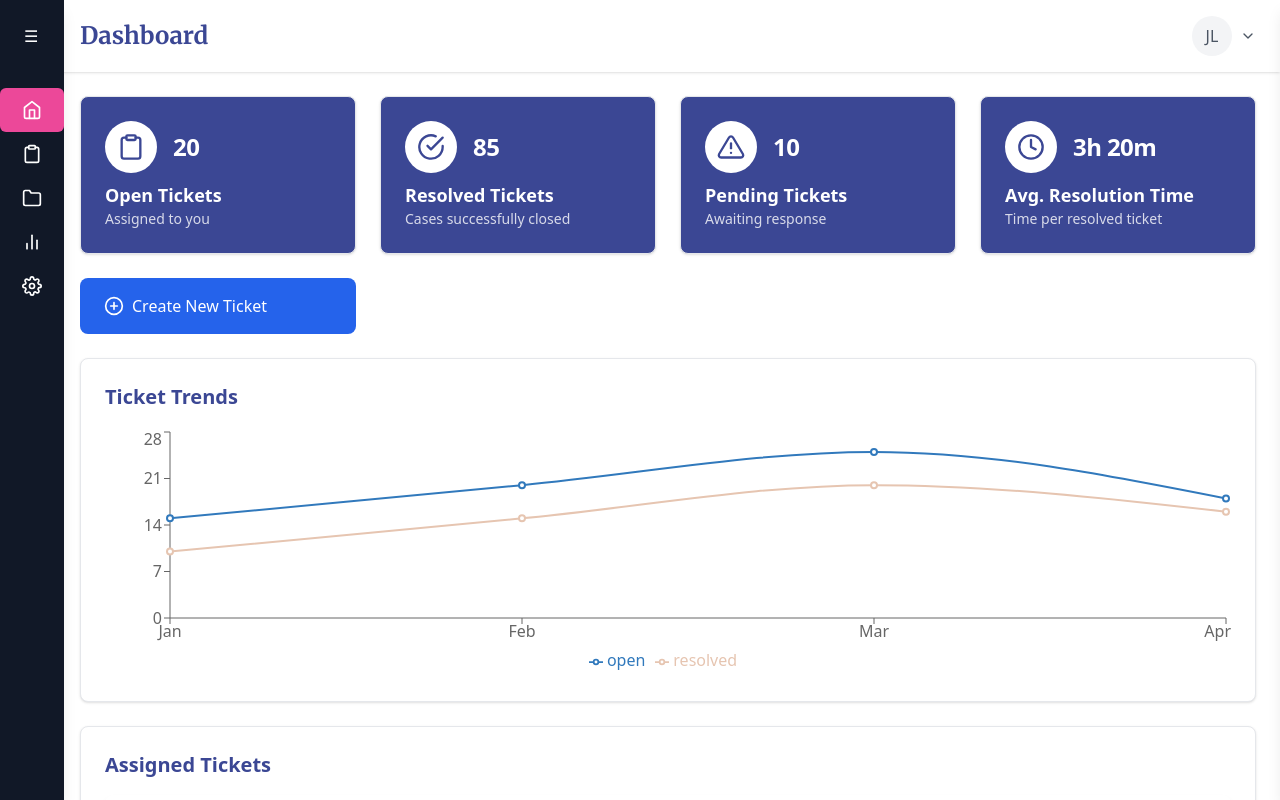
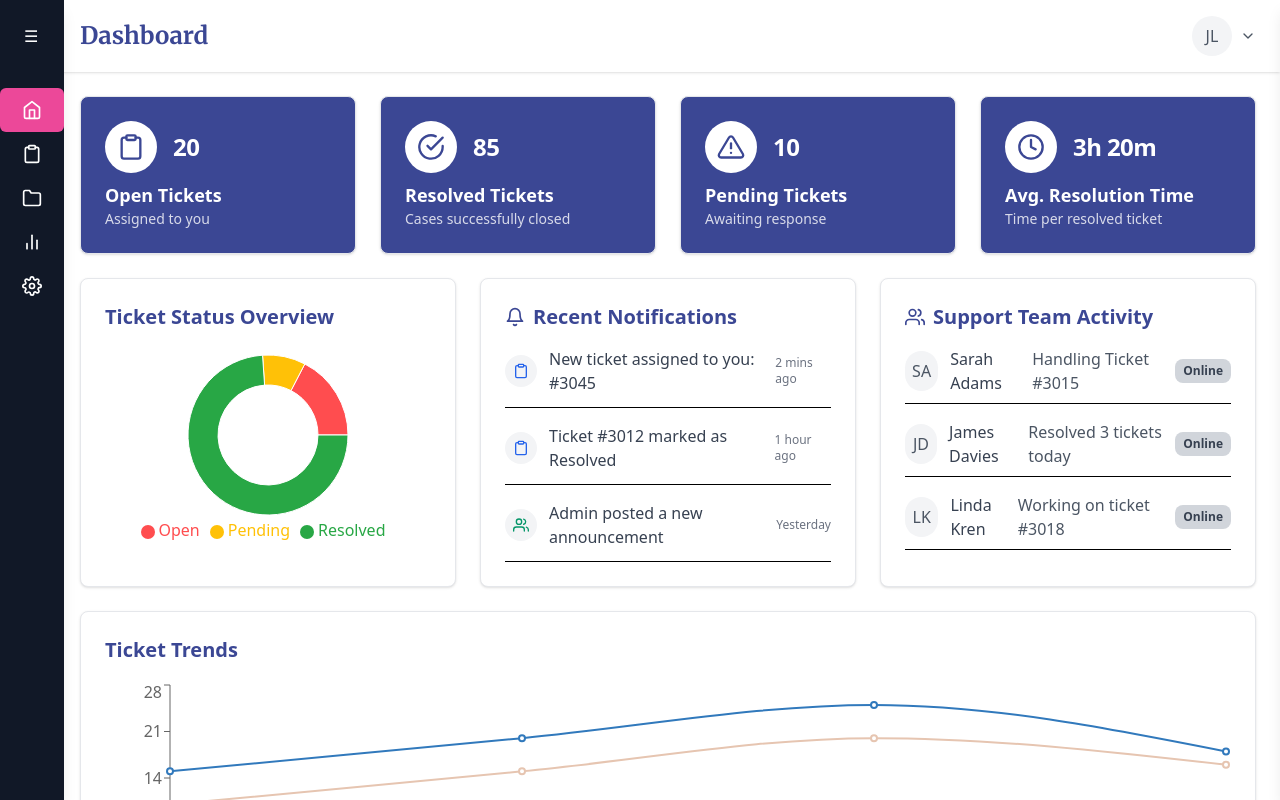
Before and after one commit to Bluel0la/ccodel_tickets, a React (Vite) app in the folder frontend/: page /test/support/dashboard in a window 1280 px wide. Shown: the top 800 px of the page. Built offline with nearby package versions, Linux system fonts and the light colour scheme.

Commit message:
Support Dashboard

```diff
--- a/frontend/src/pages/__test__/support/SupportDashboard.jsx
+++ b/frontend/src/pages/__test__/support/SupportDashboard.jsx
@@ -1,11 +1,12 @@
 import { useState } from "react";
-import { FiClipboard, FiCheckCircle, FiClock, FiUserCheck, FiAlertTriangle, FiPlusCircle } from "react-icons/fi";
-import { LineChart, Line, XAxis, YAxis, Tooltip, ResponsiveContainer, Legend } from "recharts";
+import { FiClipboard, FiCheckCircle, FiClock, FiUserCheck, FiAlertTriangle, FiPlusCircle, FiFilter, FiBell, FiUsers } from "react-icons/fi";
+import { LineChart, Line, XAxis, YAxis, Tooltip, ResponsiveContainer, Legend, PieChart, Pie, Cell } from "recharts";
 import TicketTable from "../../../components/__test__/TicketTable";
 
 const SupportDashboard = () => {
   const [isCreatingTicket, setIsCreatingTicket] = useState(false);
   const [ticketDetails, setTicketDetails] = useState({ subject: "", description: "" });
+  const [ticketFilter, setTicketFilter] = useState("All");
 
   const tickets = [
     { id: "#3012", student: "Jane Doe", subject: "Account Locked", status: "Open", priority: "High", date: "March 14" },
@@ -25,6 +26,37 @@ const SupportDashboard = () => {
     { month: "Feb", open: 20, resolved: 15 },
     { month: "Mar", open: 25, resolved: 20 },
     { month: "Apr", open: 18, resolved: 16 },
+  ];
+
+  const ticketOverview = [
+    { name: "Open", value: 20, color: "#ff4d4f" },
+    { name: "Pending", value: 10, color: "#ffc107" },
+    { name: "Resolved", value: 85, color: "#28a745" },
+  ];
+
+  const notifications = [
+    {
+      message: "New ticket assigned to you: #3045",
+      type: "ticket",
+      time: "2 mins ago",
+    },
+    {
+      message: "Ticket #3012 marked as Resolved",
+      type: "ticket",
+      time: "1 hour ago",
+    },
+    {
+      message: "Admin posted a new announcement",
+      type: "announcement",
+      time: "Yesterday",
+    },
+
+  ];
+
+  const teamActivity = [
+    { name: "Sarah Adams", task: "Handling Ticket #3015", status:" Online" },
+    { name: "James Davies", task: "Resolved 3 tickets today",status:" Online" },
+    { name: "Linda Kren", task: "Working on ticket #3018" ,status:" Online"},
   ];
 
   const handleCreateTicket = (e) => {
@@ -49,16 +81,84 @@ const SupportDashboard = () => {
             <p className="text-sm text-white/80">{stat.description}</p>
           </div>
         ))}
-        <div className="flex items-center justify-center">
-          <button
-            onClick={() => setIsCreatingTicket(true)}
-            className="flex items-center space-x-2 px-6 py-4 bg-blue-600 text-white rounded-lg hover:bg-blue-700 transition w-full"
-          >
-            <FiPlusCircle size={20} />
-            <span>Create New Ticket</span>
-          </button>
+
+      </div>
+
+      {/* Ticket Overview + Response Time + Notifications */}
+      <div className="grid grid-cols-1 md:grid-cols-3 gap-6 mb-6">
+        {/* Ticket Overview (Pie Chart) */}
+        <div className="bg-white p-6 border border-gray-200 rounded-lg shadow-sm">
+          <h2 className="text-xl font-semibold text-[#3b4794] mb-4">Ticket Status Overview</h2>
+          <ResponsiveContainer width="100%" height={200}>
+            <PieChart>
+              <Pie data={ticketOverview} cx="50%" cy="50%" innerRadius={50} outerRadius={80} dataKey="value">
+                {ticketOverview.map((entry, index) => (
+                  <Cell key={`cell-${index}`} fill={entry.color} />
+                ))}
+              </Pie>
+              <Legend />
+            </PieChart>
+          </ResponsiveContainer>
         </div>
-      </div>
+
+        {/* Recent Notifications */}
+        <div className="bg-white p-6 border border-gray-200 rounded-lg shadow-sm">
+  <h2 className="text-xl font-semibold text-[#3b4794] mb-4 flex items-center">
+    <FiBell className="mr-2" /> Recent Notifications
+  </h2>
+  <ul className="space-y-4">
+    {notifications.map((note, index) => (
+      <li key={index} className="flex items-center justify-between border-b pb-3">
+        {/* Notification Icon & Message */}
+        <div className="flex items-center space-x-3">
+          <div className="p-2 bg-gray-100 rounded-full">
+            {note.type === "ticket" ? (
+              <FiClipboard className="text-blue-600" />
+            ) : note.type === "announcement" ? (
+              <FiUsers className="text-green-600" />
+            ) : (
+              <FiAlertTriangle className="text-red-600" />
+            )}
+          </div>
+          <span className="text-gray-700">{note.message}</span>
+        </div>
+        {/* Timestamp */}
+        <span className="text-xs text-gray-500">{note.time}</span>
+      </li>
+    ))}
+  </ul>
+</div>
+
+        {/* Support Team Activity */}
+        <div className="bg-white p-6 border border-gray-200 rounded-lg shadow-sm">
+  <h2 className="text-xl font-semibold text-[#3b4794] mb-4 flex items-center">
+    <FiUsers className="mr-2" /> Support Team Activity
+  </h2>
+  <ul className="space-y-4">
+    {teamActivity.map((member, index) => (
+      <li key={index} className="flex items-center justify-between border-b pb-2">
+        {/* Avatar */}
+        <div className="flex items-center space-x-3">
+          <div className="relative inline-flex items-center justify-center w-10 h-10 overflow-hidden bg-gray-100 rounded-full">
+            <span className="font-medium text-gray-600">
+              {member.name.split(" ").map(n => n[0]).join("")}
+            </span>
+          </div>
+          <span className="text-gray-700 font-medium">{member.name}</span>
+        </div>
+        {/* Task and Status */}
+        <div className="flex items-center space-x-3">
+          <span className="text-gray-600">{member.task}</span>
+          <span className={`px-2 py-1 text-xs font-semibold rounded-lg ${member.status === "Online" ? "bg-green-100 text-green-600" : "bg-gray-300 text-gray-700"}`}>
+            {member.status}
+          </span>
+        </div>
+      </li>
+    ))}
+  </ul>
+</div>
+</div>
+
 
       {/* Ticket Trends */}
       <div className="bg-white p-6 border border-gray-200 rounded-lg shadow-sm mb-6">
@@ -80,36 +180,6 @@ const SupportDashboard = () => {
         <h2 className="text-xl font-semibold text-[#3b4794] mb-4">Assigned Tickets</h2>
         <TicketTable tickets={tickets} />
       </div>
-
-      {/* Create New Ticket Form (Popup) */}
-      {isCreatingTicket && (
-        <div className="fixed inset-0 bg-black bg-opacity-30 flex justify-center items-center z-50">
-          <div className="bg-white p-6 rounded-lg shadow-lg w-96">
-            <h2 className="text-lg font-semibold text-gray-900 mb-4">Submit a Support Ticket</h2>
-            <form onSubmit={handleCreateTicket} className="space-y-4">
-              <input
-                type="text"
-                placeholder="Subject"
-                className="w-full p-2 border border-gray-300 rounded"
-                value={ticketDetails.subject}
-                onChange={(e) => setTicketDetails({ ...ticketDetails, subject: e.target.value })}
-                required
-              />
-              <textarea
-                placeholder="Describe the issue..."
-                className="w-full p-2 border border-gray-300 rounded h-24"
-                value={ticketDetails.description}
-                onChange={(e) => setTicketDetails({ ...ticketDetails, description: e.target.value })}
-                required
-              />
-              <div className="flex justify-between">
-                <button type="submit" className="px-4 py-2 bg-blue-600 text-white rounded-lg">Submit</button>
-                <button type="button" onClick={() => setIsCreatingTicket(false)} className="px-4 py-2 text-gray-600">Cancel</button>
-              </div>
-            </form>
-          </div>
-        </div>
-      )}
     </div>
   );
 };
```
